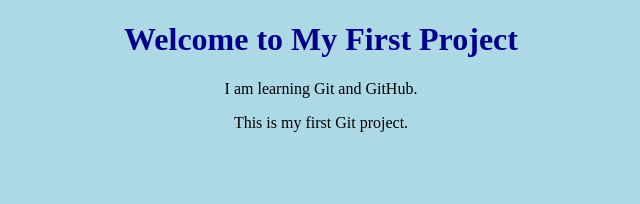
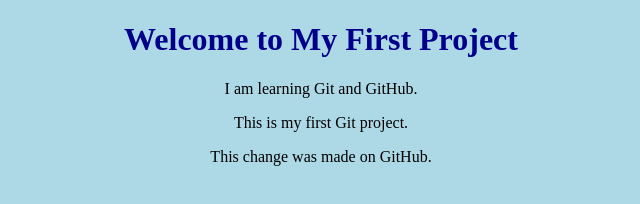
Before and after one commit to RasnaRaghavan/my-first-project, a plain HTML site: page index.html in a window 1280 px wide. Shown: the whole page, without its empty margins (319-959 px from the left). Drawn offline with Linux system fonts and the light colour scheme.

Commit message:
Add message about change made on GitHub

```diff
--- a/index.html
+++ b/index.html
@@ -8,5 +8,6 @@
         <h1>Welcome to My First Project</h1>
     <p>I am learning Git and GitHub.</p>
     <p>This is my first Git project.</p>
+        <p> This change was made on GitHub.</p>
 </body>
 </html>
```
